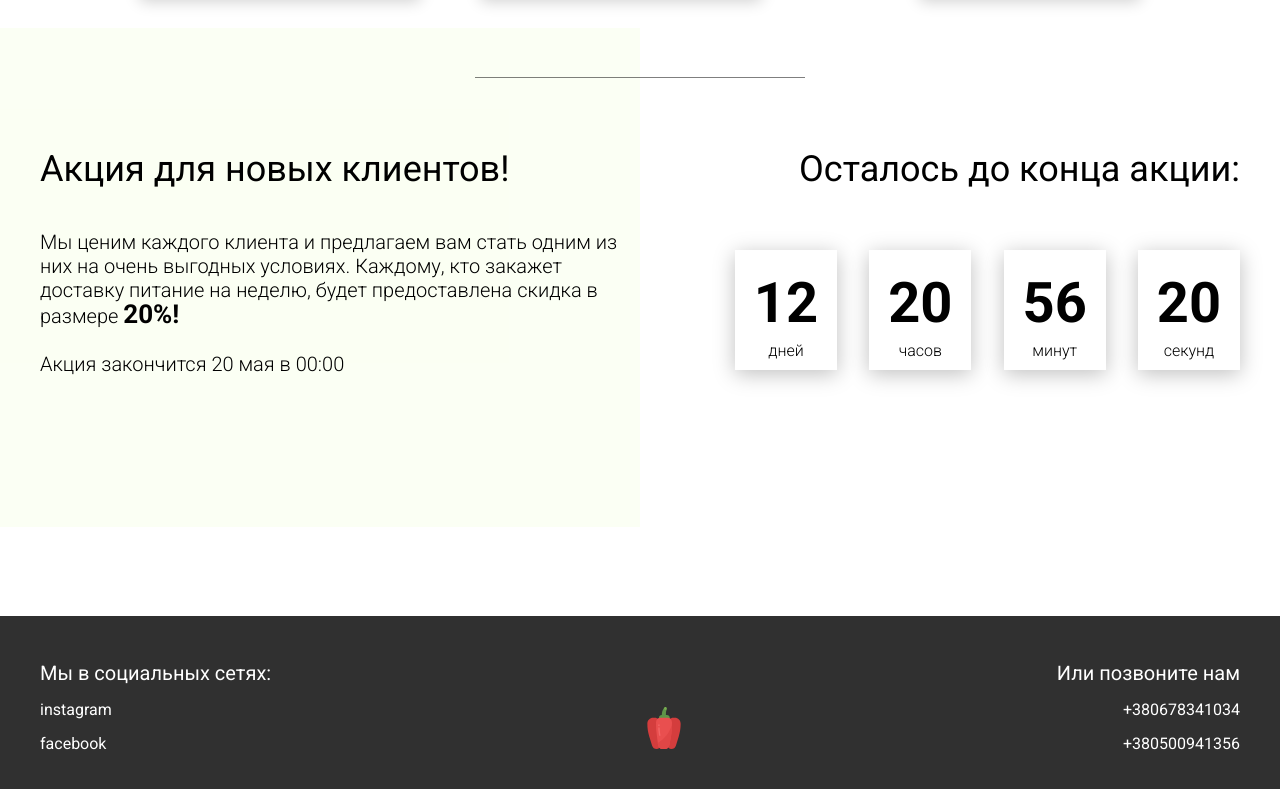
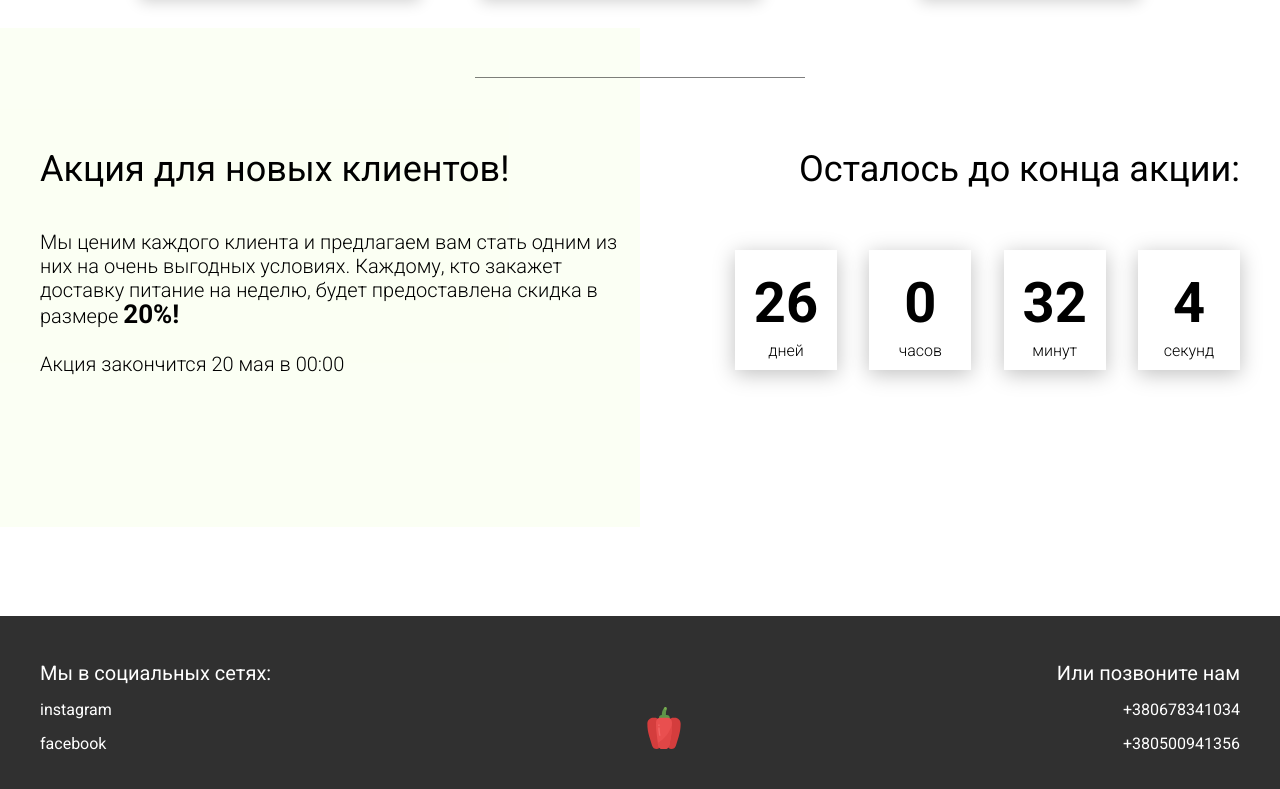
Before and after one commit to webnav697/Food, a plain HTML site: page index.html in a window 1280 px wide. Shown: the part 3448-4237 px from the top of the page. Drawn offline with Linux system fonts and the light colour scheme.

Commit message:
Написали универсальную  функцию таймера обратного отсчёта

```diff
--- a/index.html
+++ b/index.html
@@ -308,5 +308,6 @@
 
 
 		<script src="js/script.js"></script>
+		<script src="js/timer.js"></script>
 </body>
 </html>
--- /dev/null
+++ b/js/timer.js
@@ -0,0 +1,46 @@
+"use strict";
+// Таймер обратного отсчёта
+window.addEventListener('DOMContentLoaded',()=>{
+	const deadline = '2021-01-29';// Дата конца акции
+//const deadline2 = '2021-01-04';// Дата конца 2 акции
+
+	function getTimeRemaining(endtime) {
+		const t = Date.parse(endtime) - Date.parse(new Date());// Получаем разницу дат
+		const days = Math.floor(t / (1000 * 60 * 60 * 24));
+		const hours = Math.floor((t / (1000 * 60 * 60 ) % 24));
+		const minutes = Math.floor((t / 1000 / 60) % 60 );
+		const seconds = Math.floor((t / (1000) % 60));
+		return {//Возвращаем результаты и помещаем в свойства объекта
+			total: t,
+			days: days,
+			hours: hours,
+			minutes: minutes,
+			seconds: seconds
+		};
+	}
+
+	function setClock(selector, endtime) {
+		const timer = document.querySelector(selector); // Достаём селектор основного блока
+		const days = timer.querySelector('#days');// Достаём селекторы куда положим потом данные
+		const hours = timer.querySelector('#hours');// Достаём селекторы куда положим потом данные
+		const minutes = timer.querySelector('#minutes');// Достаём селекторы куда положим потом данные
+		const seconds = timer.querySelector('#seconds');// Достаём селекторы куда положим потом данные
+		const timeInterval = setInterval(updateClock, 1000);
+
+		updateClock(); // Запускаем чтобы не прыгали цифры при нажатии F5 в браузере
+
+		function updateClock() {// Функция обновления данных полученных
+			const t = getTimeRemaining(endtime);
+			days.innerHTML = t.days; //Отправляем данные в вёрстку
+			hours.innerHTML = t.hours; //Отправляем данные в вёрстку
+			minutes.innerHTML = t.minutes; //Отправляем данные в вёрстку
+			seconds.innerHTML = t.seconds; //Отправляем данные в вёрстку
+
+			if(t.total <= 0){// Если время кончилось, отсанавливаем функцию
+				clearInterval(timeInterval);
+			}
+		}
+	}
+	setClock('.timer', deadline);// Выводим нашу функцию
+	//setClock('.timer2', deadline2);// Если 2,3 таймера выводим по такому принципу
+});
```
Also changed, not shown: js/script.js (+16 -0 lines).
